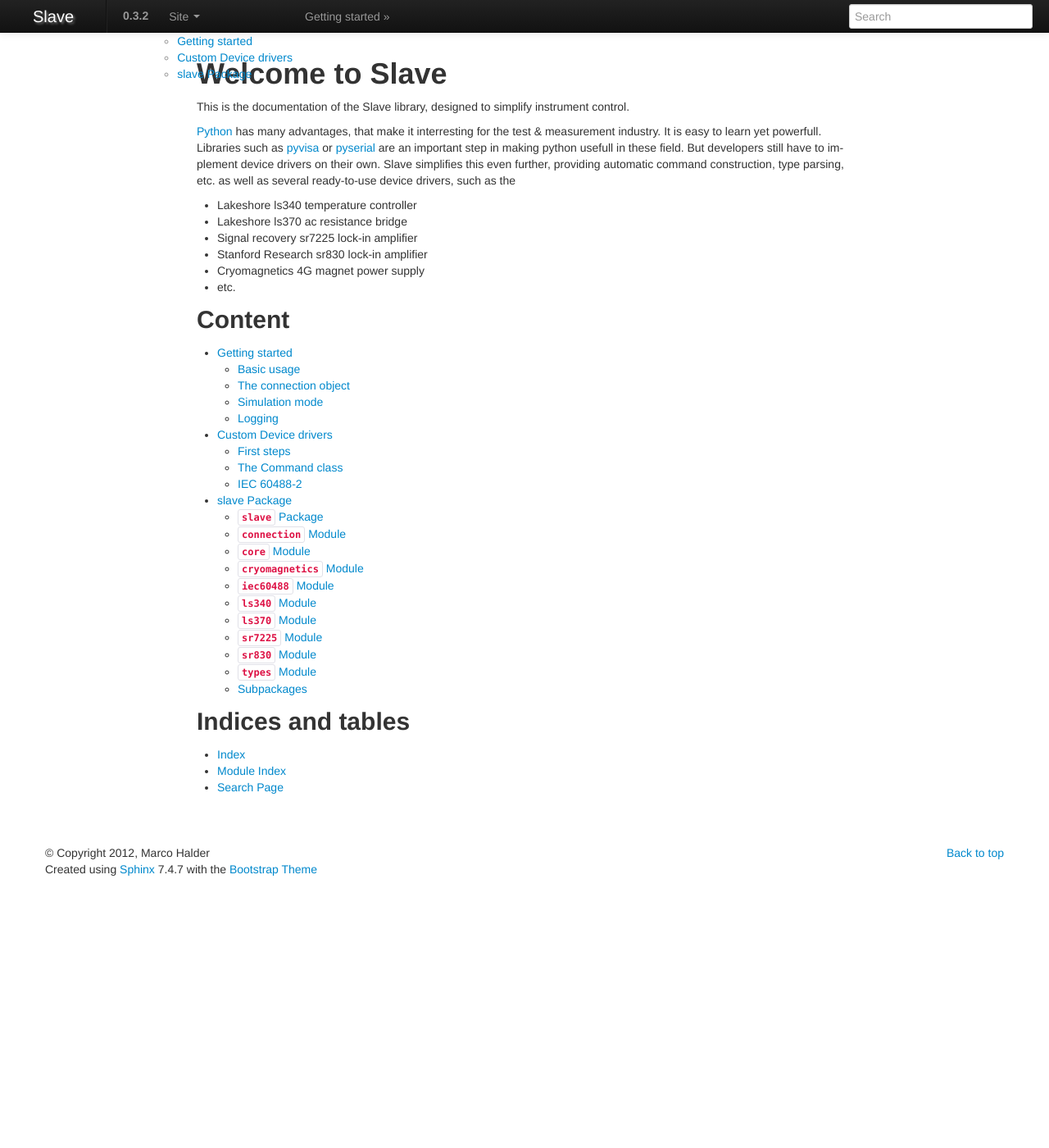
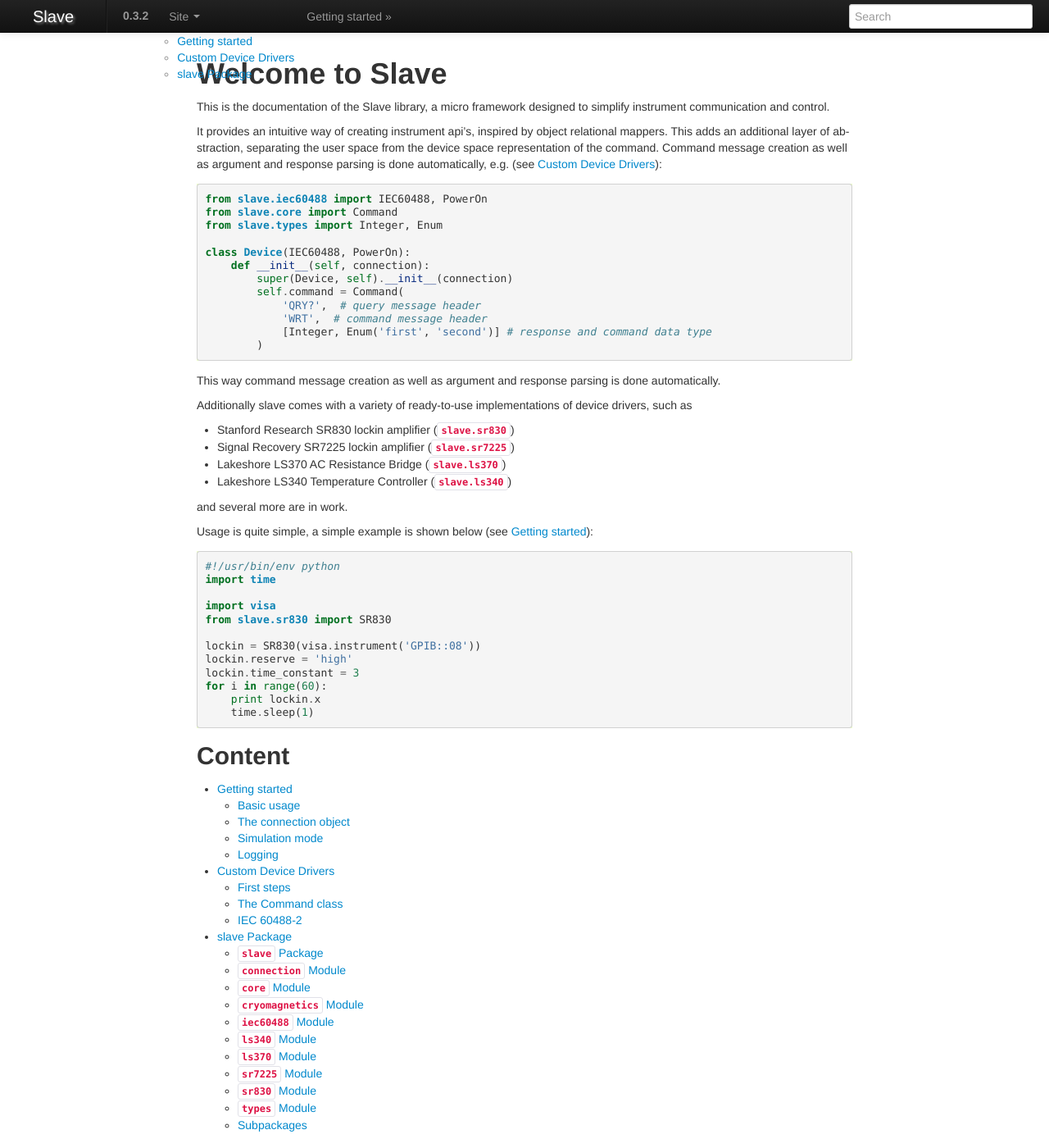
Before and after one commit to p3trus/slave, a Sphinx documentation site: the page built from doc/source/index.rst, in a window 1280 px wide and 1400 px high. Shown: the whole window at 82% size. Built offline with Sphinx 7.4.7, drawn with Linux system fonts in a browser that asks for light colours; formulas are drawn with MathJax 3.

Commit message:
Enhanced documentation.

```diff
--- a/doc/source/custom_device.rst
+++ b/doc/source/custom_device.rst
@@ -1,4 +1,6 @@
-Custom Device drivers
+.. _custom_device_drivers:
+
+Custom Device Drivers
 =====================
 
 First steps
--- a/doc/source/index.rst
+++ b/doc/source/index.rst
@@ -7,23 +7,55 @@
 Welcome to Slave
 ################
 
-This is the documentation of the Slave library, designed to simplify
-instrument control.
+This is the documentation of the Slave library, a micro framework designed to
+simplify instrument communication and control.
 
-`Python`_ has many advantages, that make it interresting for the test &
-measurement industry. It is easy to learn yet powerfull. Libraries such as
-`pyvisa`_ or `pyserial`_ are an important step in making python usefull in
-these field. But developers still have to implement device drivers on their
-own. Slave simplifies this even further, providing automatic command
-construction, type parsing, etc. as well as several ready-to-use device
-drivers, such as the
+It provides an intuitive way of creating instrument api's, inspired by object
+relational mappers. This adds an additional layer of abstraction, separating
+the user space from the device space representation of the command.
+Command message creation as well as argument and response parsing is done
+automatically, e.g. (see :ref:`custom_device_drivers`)::
 
-* Lakeshore ls340 temperature controller
-* Lakeshore ls370 ac resistance bridge
-* Signal recovery sr7225 lock-in amplifier
-* Stanford Research sr830 lock-in amplifier
-* Cryomagnetics 4G magnet power supply
-* etc.
+    from slave.iec60488 import IEC60488, PowerOn
+    from slave.core import Command
+    from slave.types import Integer, Enum
+
+    class Device(IEC60488, PowerOn):
+        def __init__(self, connection):
+            super(Device, self).__init__(connection)
+            self.command = Command(
+                'QRY?',  # query message header
+                'WRT',  # command message header
+                [Integer, Enum('first', 'second')] # response and command data type
+            )
+
+This way command message creation as well as argument and response parsing is done
+automatically.
+
+Additionally slave comes with a variety of ready-to-use implementations of
+device drivers, such as
+
+* Stanford Research SR830 lockin amplifier (:mod:`slave.sr830`)
+* Signal Recovery SR7225 lockin amplifier (:mod:`slave.sr7225`)
+* Lakeshore LS370 AC Resistance Bridge (:mod:`slave.ls370`)
+* Lakeshore LS340 Temperature Controller (:mod:`slave.ls340`)
+
+and several more are in work.
+
+Usage is quite simple, a simple example is shown below (see :ref:`getting_started`)::
+
+    #!/usr/bin/env python
+    import time
+
+    import visa
+    from slave.sr830 import SR830
+
+    lockin = SR830(visa.instrument('GPIB::08'))
+    lockin.reserve = 'high'
+    lockin.time_constant = 3
+    for i in range(60):
+        print lockin.x
+        time.sleep(1)
 
 Content
 =======
```
Also changed, not shown: doc/source/intro.rst (+14 -4 lines).
